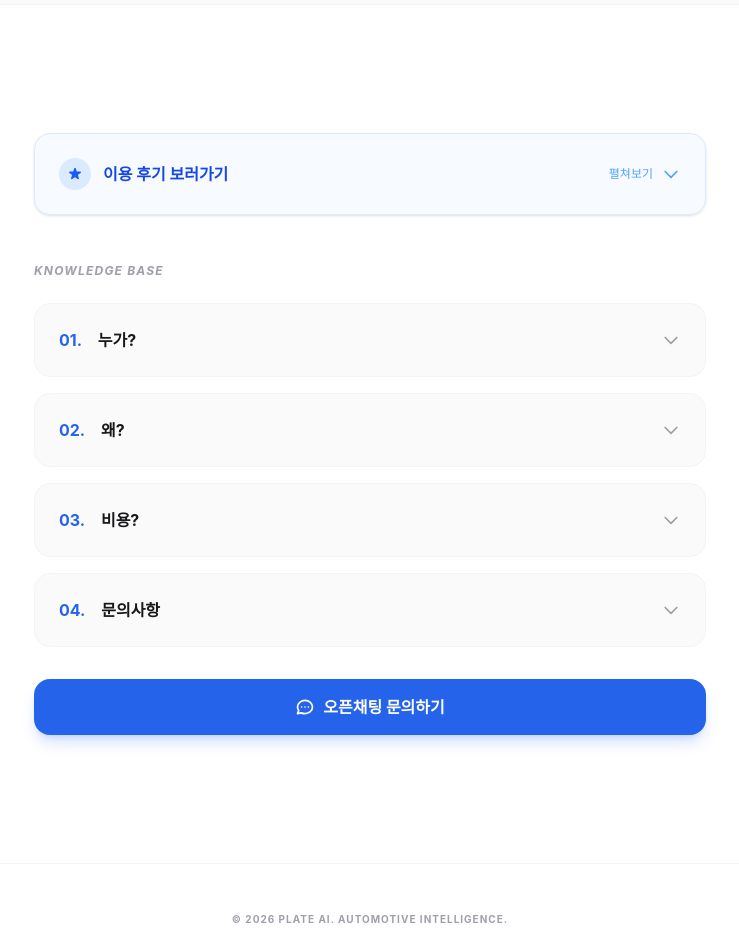
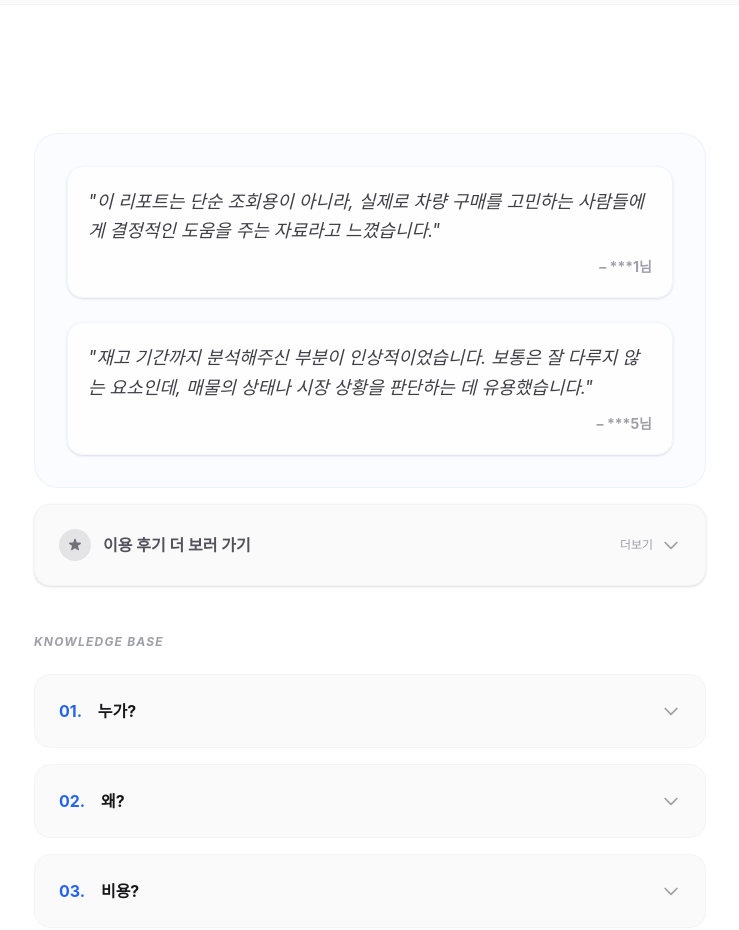
Before and after one commit to 777ceo11/CALI, a Next.js app: page / in a window 1280 px wide. Shown: the part 2100-3030 px from the top of the page, without its empty margins (270-1009 px from the left). Built offline with nearby package versions, Linux system fonts and the light colour scheme.

Commit message:
style: restructure reviews to show top reviews and toggle the rest

```diff
--- a/app/page.tsx
+++ b/app/page.tsx
@@ -287,52 +287,56 @@ export default function Home() {
         </div>
 
         {/* Reviews Section */}
-        <div className="max-w-2xl mx-auto mb-12">
-          <details className="group bg-blue-50/50 border border-blue-100 rounded-2xl overflow-hidden shadow-sm transition-all duration-300">
-            <summary className="flex items-center justify-between p-6 cursor-pointer hover:bg-blue-100/50 transition-colors">
-              <span className="font-bold text-sm md:text-base text-blue-700 flex items-center gap-3">
-                <div className="w-8 h-8 bg-blue-100 rounded-full flex items-center justify-center">
-                  <svg className="w-4 h-4 text-blue-600" fill="currentColor" viewBox="0 0 20 20"><path d="M9.049 2.927c.3-.921 1.603-.921 1.902 0l1.07 3.292a1 1 0 00.95.69h3.462c.969 0 1.371 1.24.588 1.81l-2.8 2.034a1 1 0 00-.364 1.118l1.07 3.292c.3.921-.755 1.688-1.54 1.118l-2.8-2.034a1 1 0 00-1.175 0l-2.8 2.034c-.784.57-1.838-.197-1.539-1.118l1.07-3.292a1 1 0 00-.364-1.118L2.98 8.72c-.783-.57-.38-1.81.588-1.81h3.461a1 1 0 00.951-.69l1.07-3.292z" /></svg>
+        <div className="max-w-2xl mx-auto mb-12 space-y-4">
+          {/* Always Visible Reviews */}
+          <div className="bg-blue-50/30 border border-blue-100/50 rounded-3xl p-6 md:p-8 space-y-6">
+            <div className="bg-white/80 p-5 rounded-2xl border border-blue-50 shadow-sm">
+              <p className="mb-3 italic text-zinc-700 text-base md:text-lg leading-relaxed">"이 리포트는 단순 조회용이 아니라, 실제로 차량 구매를 고민하는 사람들에게 결정적인 도움을 주는 자료라고 느꼈습니다."</p>
+              <p className="text-sm text-zinc-400 font-bold text-right">– ***1님</p>
+            </div>
+
+            <div className="bg-white/80 p-5 rounded-2xl border border-blue-50 shadow-sm">
+              <p className="mb-3 italic text-zinc-700 text-base md:text-lg leading-relaxed">"재고 기간까지 분석해주신 부분이 인상적이었습니다. 보통은 잘 다루지 않는 요소인데, 매물의 상태나 시장 상황을 판단하는 데 유용했습니다."</p>
+              <p className="text-sm text-zinc-400 font-bold text-right">– ***5님</p>
+            </div>
+          </div>
+
+          {/* View More Toggle */}
+          <details className="group bg-zinc-50 border border-zinc-100 rounded-2xl overflow-hidden shadow-sm transition-all duration-300">
+            <summary className="flex items-center justify-between p-6 cursor-pointer hover:bg-zinc-100 transition-colors">
+              <span className="font-bold text-sm md:text-base text-zinc-600 flex items-center gap-3">
+                <div className="w-8 h-8 bg-zinc-200 rounded-full flex items-center justify-center">
+                  <svg className="w-4 h-4 text-zinc-500" fill="currentColor" viewBox="0 0 20 20"><path d="M9.049 2.927c.3-.921 1.603-.921 1.902 0l1.07 3.292a1 1 0 00.95.69h3.462c.969 0 1.371 1.24.588 1.81l-2.8 2.034a1 1 0 00-.364 1.118l1.07 3.292c.3.921-.755 1.688-1.54 1.118l-2.8-2.034a1 1 0 00-1.175 0l-2.8 2.034c-.784.57-1.838-.197-1.539-1.118l1.07-3.292a1 1 0 00-.364-1.118L2.98 8.72c-.783-.57-.38-1.81.588-1.81h3.461a1 1 0 00.951-.69l1.07-3.292z" /></svg>
                 </div>
-                이용 후기 보러가기
+                이용 후기 더 보러 가기
               </span>
               <div className="flex items-center gap-2">
-                <span className="text-xs text-blue-400 group-open:hidden">펼쳐보기</span>
-                <svg className="w-5 h-5 text-blue-400 group-open:rotate-180 transition-transform" fill="none" stroke="currentColor" viewBox="0 0 24 24"><path strokeLinecap="round" strokeLinejoin="round" strokeWidth="2" d="M19 9l-7 7-7-7" /></svg>
+                <span className="text-xs text-zinc-400 group-open:hidden">더보기</span>
+                <svg className="w-5 h-5 text-zinc-400 group-open:rotate-180 transition-transform" fill="none" stroke="currentColor" viewBox="0 0 24 24"><path strokeLinecap="round" strokeLinejoin="round" strokeWidth="2" d="M19 9l-7 7-7-7" /></svg>
               </div>
             </summary>
-            <div className="p-6 pt-2 text-zinc-600 text-sm md:text-base leading-relaxed border-t border-blue-100/50 break-keep space-y-6">
-              <div className="bg-white/60 p-4 rounded-xl border border-blue-50">
+            <div className="p-6 pt-2 text-zinc-600 text-sm md:text-base leading-relaxed border-t border-zinc-100 break-keep space-y-6">
+              <div className="bg-white/60 p-4 rounded-xl border border-zinc-100">
                 <p className="mb-2 italic">"택시 사용 이력의 경우, 실제 엔카에서 직접 확인한 내용과 더불어 개인 명의로 출고된 사실까지 명확하게 짚어주셔서 신뢰도가 높다고 느꼈습니다. 해당 내용이 리포트에도 잘 반영되어 있어 안심하고 참고할 수 있었습니다."</p>
                 <p className="text-xs text-zinc-400 font-bold text-right">– ***7님</p>
               </div>
 
-              <div className="bg-white/60 p-4 rounded-xl border border-blue-50">
+              <div className="bg-white/60 p-4 rounded-xl border border-zinc-100">
                 <p className="mb-2 italic">"차량 점수가 함께 제시되는 점이 좋았습니다. 단순 정보 나열이 아니라 구매 결정에 실질적으로 도움이 되는 기준이 되어주었습니다."</p>
                 <p className="text-xs text-zinc-400 font-bold text-right">– ***2님</p>
               </div>
 
-              <div className="bg-white/60 p-4 rounded-xl border border-blue-50">
-                <p className="mb-2 italic">"재고 기간까지 분석해주신 부분이 인상적이었습니다. 보통은 잘 다루지 않는 요소인데, 매물의 상태나 시장 상황을 판단하는 데 유용했습니다."</p>
-                <p className="text-xs text-zinc-400 font-bold text-right">– ***5님</p>
-              </div>
-
-              <div className="bg-white/60 p-4 rounded-xl border border-blue-50">
+              <div className="bg-white/60 p-4 rounded-xl border border-zinc-100">
                 <p className="mb-2 italic">"후보군에서 제외해야 할 경우에 대한 가이드도 있어 판단에 도움이 되었고, 매물 전체에 대한 총점을 매겨주어 ‘살 만한 매물인지’를 직관적으로 파악할 수 있는 점이 특히 좋았습니다."</p>
                 <p className="text-xs text-zinc-400 font-bold text-right">– ***9님</p>
               </div>
 
-              <div className="bg-white/60 p-4 rounded-xl border border-blue-50">
-                <p className="mb-2 italic">"이 리포트는 단순 조회용이 아니라, 실제로 차량 구매를 고민하는 사람들에게 결정적인 도움을 주는 자료라고 느꼈습니다."</p>
-                <p className="text-xs text-zinc-400 font-bold text-right">– ***1님</p>
-              </div>
-
-              <div className="bg-white/60 p-4 rounded-xl border border-blue-50">
+              <div className="bg-white/60 p-4 rounded-xl border border-zinc-100">
                 <p className="mb-2 italic">"보험 이력을 반영해 시세를 산정해주는 점도 현실적인 판단에 큰 도움이 되었습니다."</p>
                 <p className="text-xs text-zinc-400 font-bold text-right">– ***4님</p>
               </div>
 
-              <div className="bg-white/60 p-4 rounded-xl border border-blue-50">
+              <div className="bg-white/60 p-4 rounded-xl border border-zinc-100">
                 <p className="mb-2 italic">"명의 변경 횟수뿐만 아니라 마지막 변경 이후 경과 기간까지 확인해주는 부분도 매우 유용했습니다. 보통은 단순 횟수만 보고 넘어가는데, 이 부분까지 확인할 수 있어 차량 이력을 더 깊이 이해할 수 있었습니다."</p>
                 <p className="text-xs text-zinc-400 font-bold text-right">– ***6님</p>
               </div>
```
